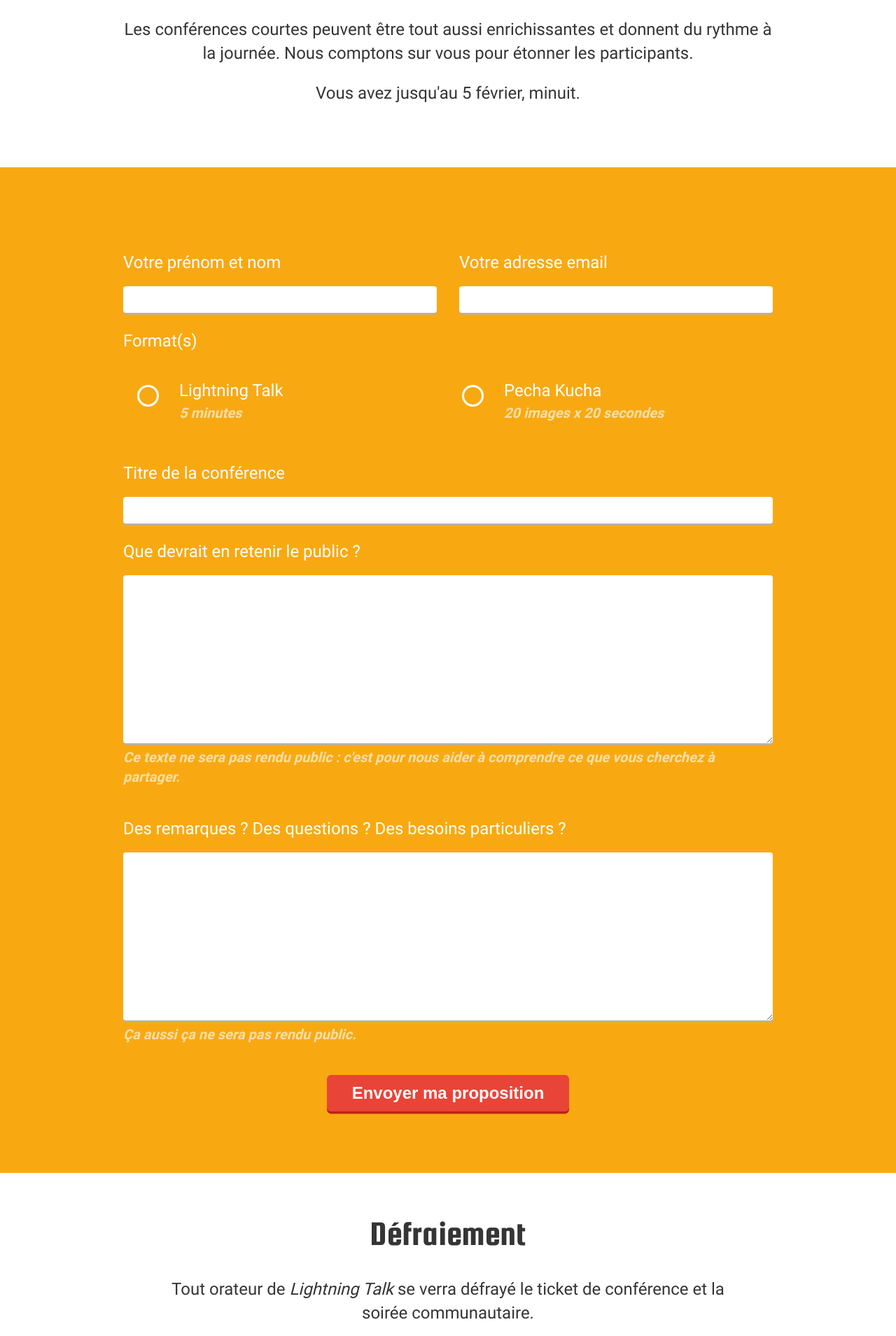
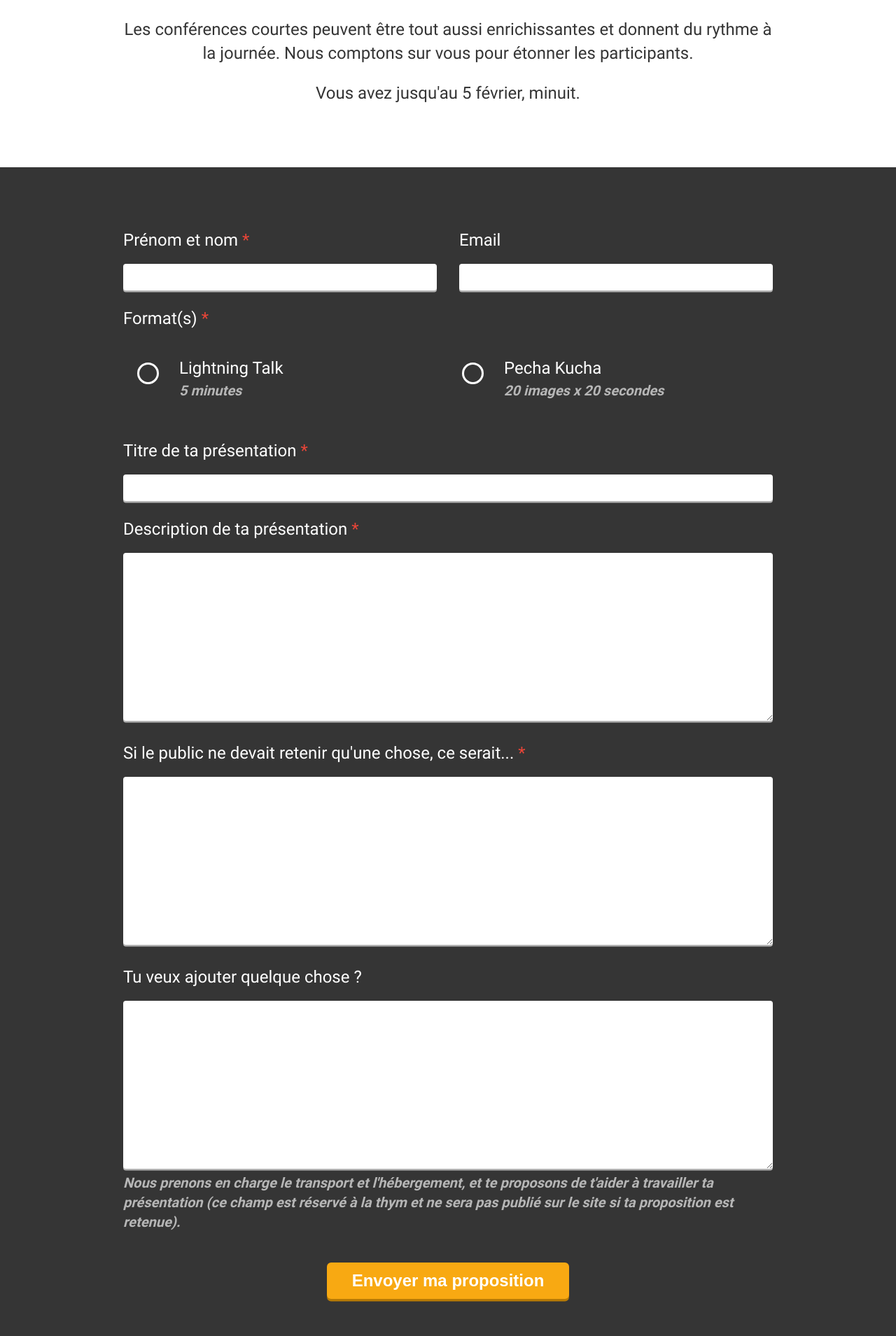
Before and after one commit to sudweb/2017, a Jekyll site: the page built from appel-a-orateurs.html, in a window 1280 px wide. Shown: the part 810-2719 px from the top of the page at 70% size. Built offline with Jekyll 4.4.1, drawn with Linux system fonts in a browser that asks for light colours; some of the changed text lies outside the part shown.

Commit message:
Change form color and add description

```diff
--- a/_includes/appel-a-orateurs.html
+++ b/_includes/appel-a-orateurs.html
@@ -11,22 +11,22 @@
   </div>
 </div>
 
-<div class="yellow-section">
+<div class="darkgrey-section form-section">
 	<div class="wrapper">
 
-    <form class="form" method="post" id="mailto-form" action="https://docs.google.com/forms/d/1tZWDKfvOX0uieu3_HGubJ7X8Ux4OJD99IogbfYJv8fw/formResponse" enctype="multipart/form-data">
+    <form method="post" id="mailto-form" action="https://docs.google.com/forms/d/1tZWDKfvOX0uieu3_HGubJ7X8Ux4OJD99IogbfYJv8fw/formResponse" enctype="multipart/form-data">
       <div class="grid-2">
         <div class="form-field">
-          <label class="form-label" for="speaker-name">Votre prénom et nom</label>
+          <label class="form-label" for="speaker-name">Prénom et nom <span class="red">*</span></label>
           <input type="text" name="entry.174408459" id="speaker-name" required>
         </div>
         <div class="form-field">
-          <label class="form-label" for="speaker-email">Votre adresse email</label>
+          <label class="form-label" for="speaker-email">Email</label>
           <input type="email" name="entry.1910784286" id="speaker-email" required>
         </div>
       </div>
       <div class="form-field">
-        <p class="form-label">Format(s)</p>
+        <p class="form-label">Format(s) <span class="red">*</span></p>
         <ul class="radiogroup">
           <li>
             <input type="radio" name="entry.359515447" value="Lightning Talk" id="talk-format-lt">
@@ -41,38 +41,32 @@
         </ul>
       </div>
       <div class="form-field">
-        <label class="form-label" for="talk-title">Titre de la conférence</label>
+        <label class="form-label" for="talk-title">Titre de ta présentation <span class="red">*</span></label>
         <input type="text" name="entry.1999901711" id="talk-title" required>
       </div>
       <div class="form-field">
-        <label class="form-label" for="talk-description">Que devrait en retenir le public ?</label>
+        <label class="form-label" for="talk-description">Description de ta présentation <span class="red">*</span></label>
         <div class="">
           <textarea name="entry.859987257" id="talk-description" cols="30" rows="10" required></textarea>
-          <p class="help">Ce texte ne sera pas rendu public : c'est pour nous aider à comprendre ce que vous cherchez à partager.</p>
         </div>
       </div>
       <div class="form-field">
-        <label class="form-label" for="talk-questions">Des remarques ? Des questions ? Des besoins particuliers ?</label>
+        <label class="form-label" for="talk-description">Si le public ne devait retenir qu'une chose, ce serait... <span class="red">*</span></label>
+        <div class="">
+          <textarea name="entry.1576045609" id="talk-description" cols="30" rows="10" required></textarea>
+        </div>
+      </div>
+      <div class="form-field">
+        <label class="form-label" for="talk-questions">Tu veux ajouter quelque chose ?</label>
         <div class="">
           <textarea name="entry.1030661705" id="talk-questions" cols="30" rows="10"></textarea>
-          <p class="help">Ça aussi ça ne sera pas rendu public.</p>
+          <p class="help">Nous prenons en charge le transport et l'hébergement, et te proposons de t'aider à travailler ta présentation (ce champ est réservé à la thym et ne sera pas publié sur le site si ta proposition est retenue).</p>
         </div>
       </div>
       <div class="text-center">
-        <button type="submit" class="cta button-type2">Envoyer ma proposition</button>
+        <button type="submit" class="cta button-type1">Envoyer ma proposition</button>
       </div>
     </form>
 
   </div>
 </div>
-
-<div class="section-margin">
-	<div class="wrapper text-center">
-    <h2 class="regular-title-size">Défraiement</h2>
-
-    <p>Tout orateur de <em>Lightning Talk</em> se verra défrayé le ticket de conférence et la soirée&nbsp;communautaire.</p>
-    <p>Restent à votre charge l'hébergement et le transport.</p>
-    <p>Si on peut faire mieux, on le fera.</p>
-
-	</div>
-</div>
--- a/_sass/_componants.scss
+++ b/_sass/_componants.scss
@@ -15,7 +15,7 @@
 
 
 
-.section-margin, .white-section, .yellow-section, .orange-section, .darkgrey-section {
+.section-margin, .white-section, .yellow-section, .orange-section, .darkgrey-section, .darkred-section {
 	padding-top: $section-margin; padding-bottom: $section-margin;
 }
 .white-section {
@@ -32,6 +32,10 @@
 }
 .darkgrey-section {
 	background-color: $darkgrey;
+	color: $alternate-color;
+}
+.darkred-section {
+	background-color: $darkred;
 	color: $alternate-color;
 }
 .icon-section {
@@ -55,6 +59,9 @@
     top: -42px; left: 50%;
     margin-left: -40px;
   }
+}
+.form-section {
+  padding-top: $section-margin/2;
 }
 
 .warning {
--- a/_sass/_forms.scss
+++ b/_sass/_forms.scss
@@ -32,7 +32,7 @@ input, textarea, select {
 
 .help {
   display: block;
-  color: lighten($yellow, 30%);
+  color: $lightgrey;
   font-size: 20px; font-style: italic; font-weight: bold;
   margin-top: 0;
 }
@@ -53,10 +53,10 @@ input, textarea, select {
     }
     &:hover {
       label{
-        color: lighten($yellow, 30%);
+        color: $lightgrey;
       }
       .check {
-        border-color: lighten($yellow, 30%);
+        border-color: $lightgrey;
       }
     }
   }
```
Also changed, not shown: 2 other files.
